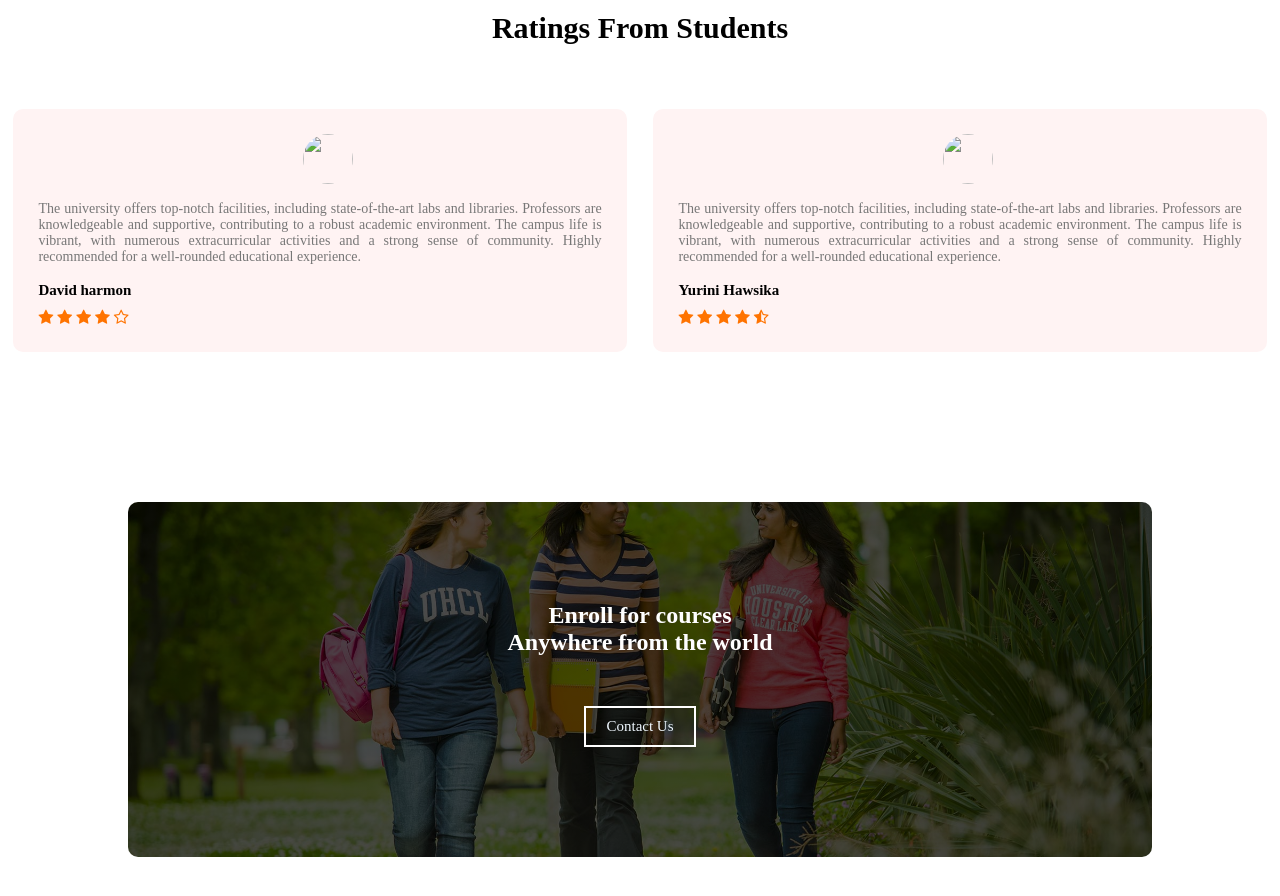
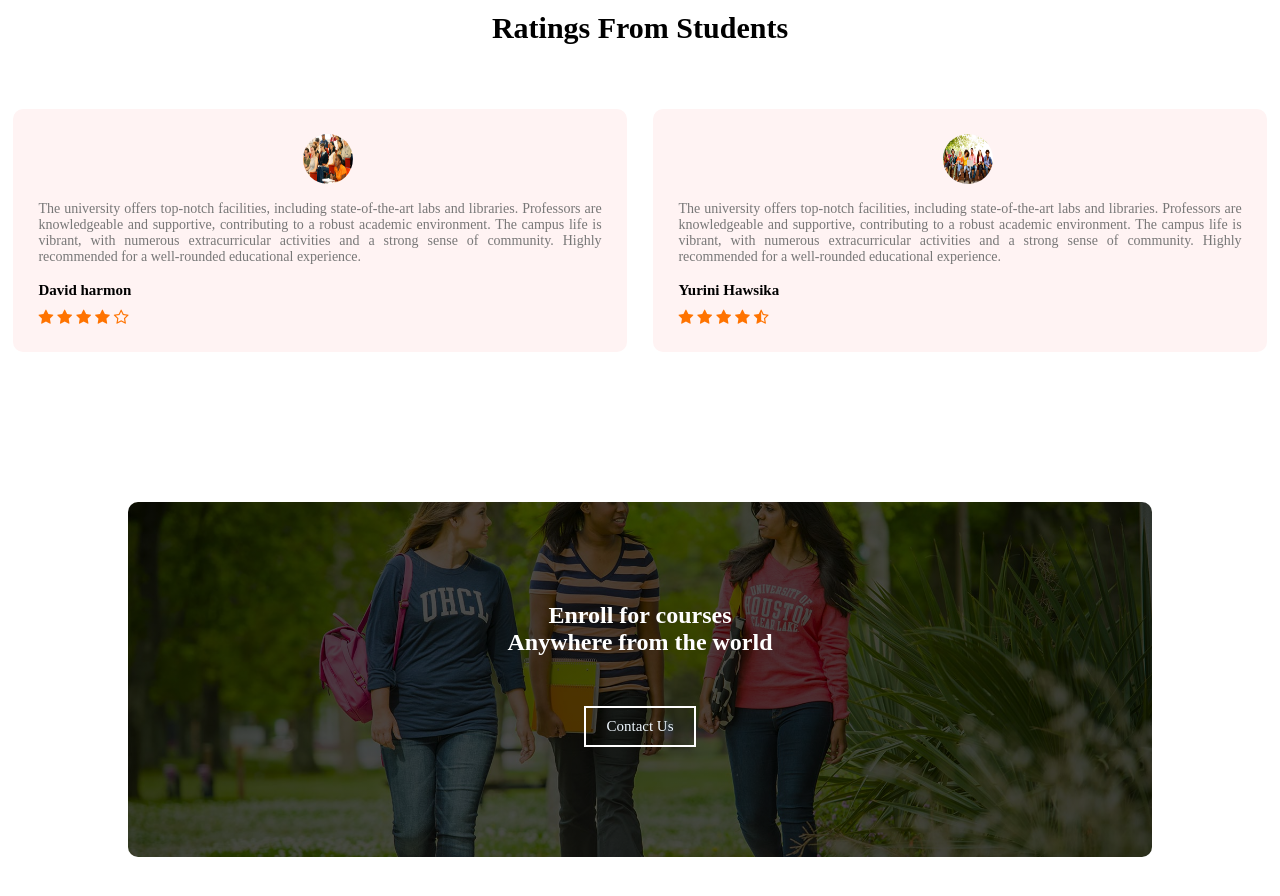
Before and after one commit to Pasiduchamod/University-web-site, a plain HTML site: page index.html in a window 1280 px wide. Shown: the part 2160-3056 px from the top of the page. Drawn offline with Linux system fonts and the light colour scheme; the site is published under a folder, as on GitHub Pages, so addresses that start at the root find nothing.

Commit message:
bug fixed in comment photo

```diff
--- a/index.html
+++ b/index.html
@@ -99,7 +99,7 @@
    <h1>Ratings From Students</h1>
         <div class="row">
             <div class="comment">
-                <img src="/images/image4.jpeg">
+                <img src="images/image4.jpeg">
                 <p>The university offers top-notch facilities, including state-of-the-art labs and libraries. Professors are knowledgeable and supportive, contributing to a robust academic environment. The campus life is vibrant, with numerous extracurricular activities and a strong sense of community. Highly recommended for a well-rounded educational experience.</p>
                 <h3>David harmon</h3>
                 <i class="fa fa-star" aria-hidden="true"></i>
@@ -109,7 +109,7 @@
                 <i class="fa fa-star-o" aria-hidden="true"></i>
             </div>
              <div class="comment">
-                <img src="/images/image5.jpg">
+                <img src="images/image5.jpg">
                 <p>The university offers top-notch facilities, including state-of-the-art labs and libraries. Professors are knowledgeable and supportive, contributing to a robust academic environment. The campus life is vibrant, with numerous extracurricular activities and a strong sense of community. Highly recommended for a well-rounded educational experience.</p>
                 <h3>Yurini Hawsika</h3>
                 <i class="fa fa-star" aria-hidden="true"></i>
```
